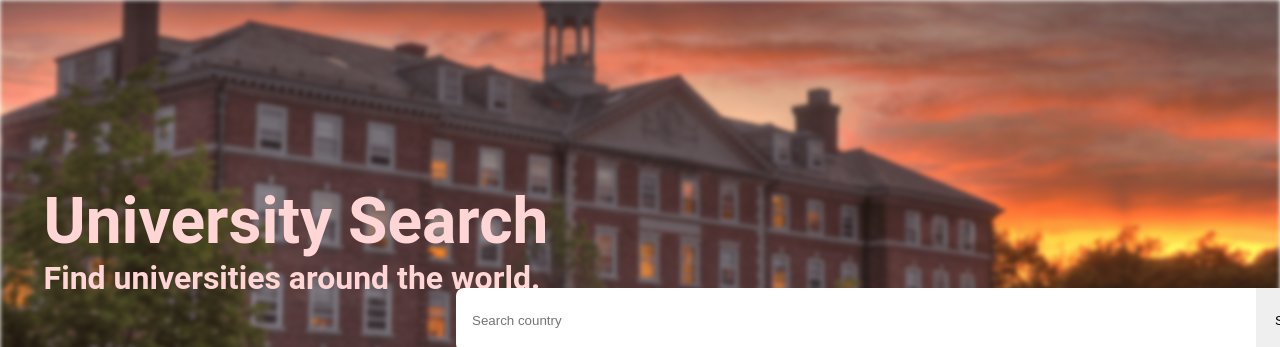
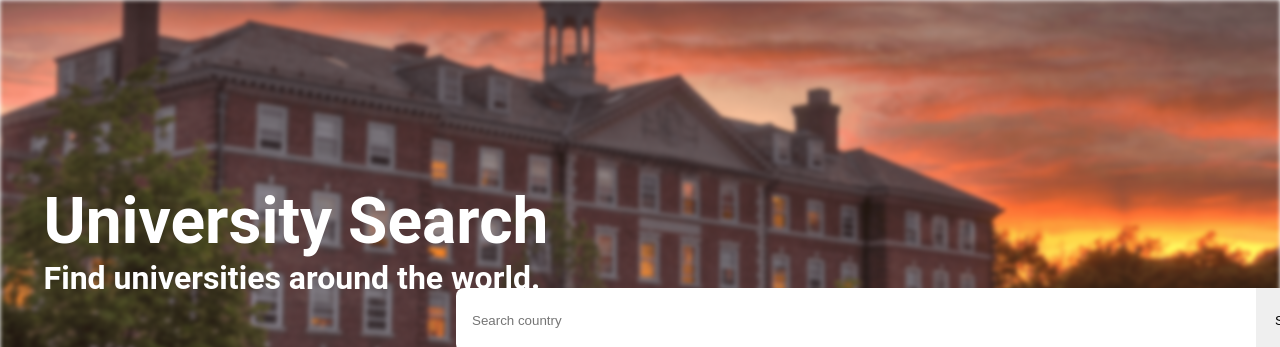
Before and after one commit to caetano-dev/University-List, a React (Create React App) app: page / in a window 1280 px wide. Shown: the top 347 px of the page. Built offline with nearby package versions, Linux system fonts and the light colour scheme; no server answers.

Commit message:
Adding new styles

```diff
--- a/src/styles/components/Header.module.css
+++ b/src/styles/components/Header.module.css
@@ -19,7 +19,7 @@
 .container h1,
 h2 {
   font-family: "roboto", sans-serif;
-  color: var(--h1h2color);
+  color: var(--h1h2h3color);
   padding-left: 5rem;
 }
 
--- a/src/styles/components/UniversityCard.module.css
+++ b/src/styles/components/UniversityCard.module.css
@@ -1,15 +1,20 @@
 .container {
   display: flex;
+  flex-direction: column;
   align-items: center;
   justify-content: space-evenly;
-  border: 1px solid red;
   min-width: 10rem;
   max-width: 30rem;
   width: 60%;
-  height: 5rem;
+  height: 8rem;
+  margin-top: 1rem;
+  padding: 1rem;
+  background-color: var(--cardBackground);
+  color: var(--h1h2h3color);
+  border-radius: 7px;
+  box-shadow: rgba(0, 0, 0, 0.747) 0.1rem 0.3rem 0.5rem;
 }
 .container a {
-  border: 1px solid blue;
-  width: 1rem;
-  font-size: 1rem;
+  color: var(--link);
+  text-decoration: none;
 }
--- a/src/styles/components/UniversityList.module.css
+++ b/src/styles/components/UniversityList.module.css
@@ -4,5 +4,5 @@
   justify-items: center;
   grid-template-columns: 1fr 1fr 1fr;
   grid-gap: 1rem;
-  margin-top: 5rem;
+  background-color: var(--background);
 }
--- a/src/styles/index.css
+++ b/src/styles/index.css
@@ -17,5 +17,12 @@ code {
 }
 
 :root{
-  --h1h2color: #ffd5d5;
+  --h1h2h3color: #ffffff;
+  --background: #a39c8f;
+  --cardBackground: #462025;
+  --boxShadow: #5c2930;
+  --link: #70798c;
+
+  /*gray a39c8f*/
+  /*brown 462025*/
 }
```
